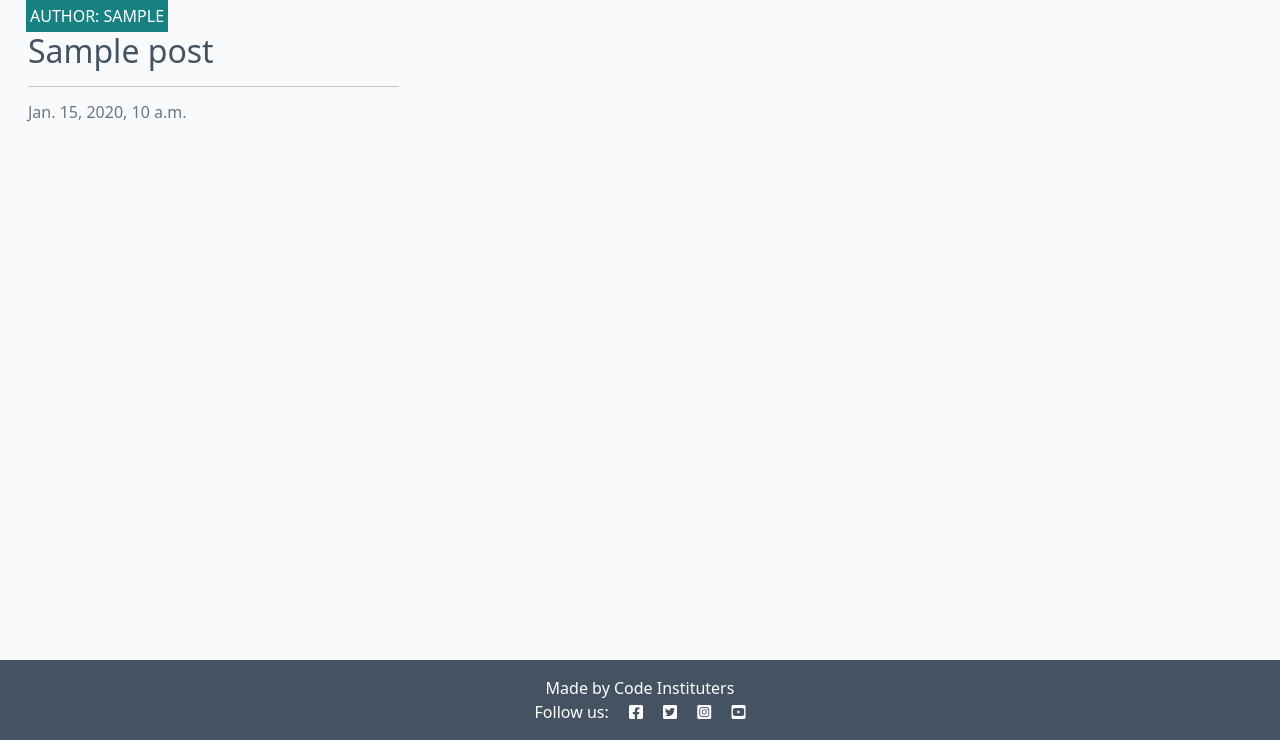
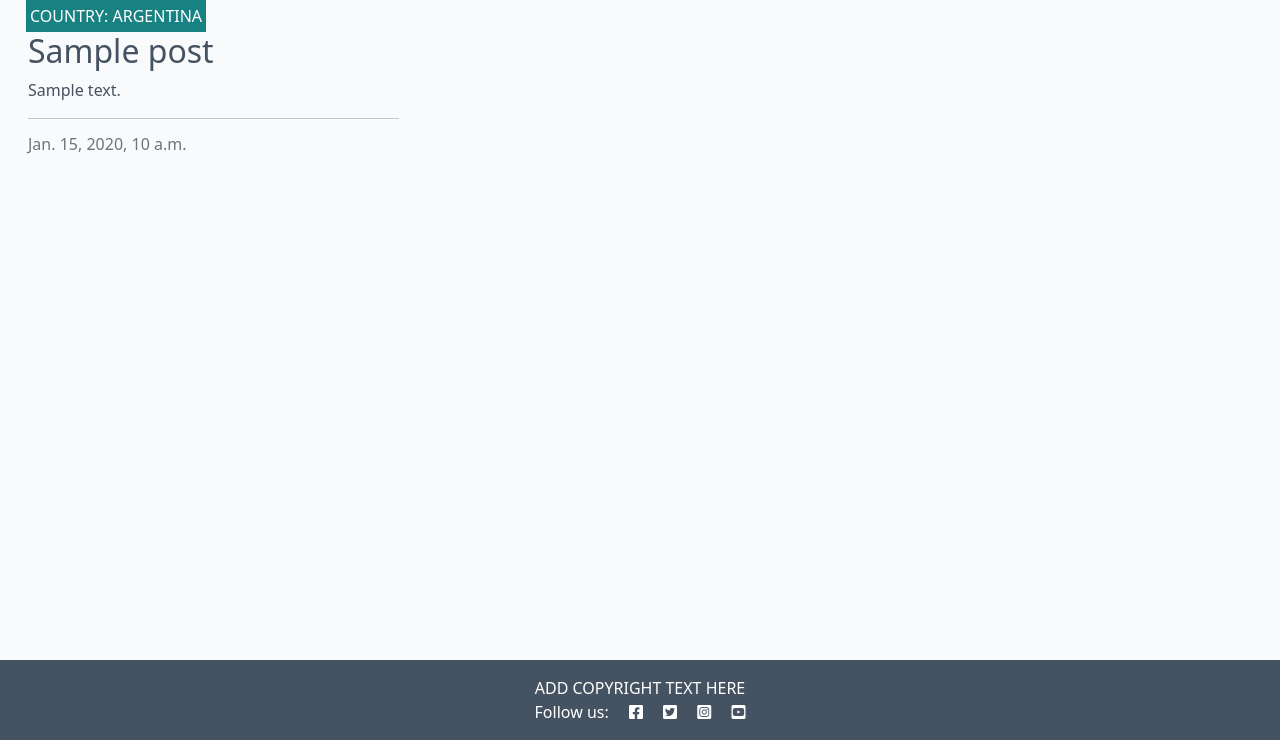
Before and after one commit to davidblue90125/travelblog, a Django app: page / in a window 1280 px wide. Shown: the part 60-800 px from the top of the page. Run offline with Django 4.2, Linux system fonts and the light colour scheme; tables that the repository leaves empty hold one stand-in row (values such as "Sample post").

Commit message:
add excerpts to home page

```diff
--- a/blog/templates/blog/index.html
+++ b/blog/templates/blog/index.html
@@ -15,11 +15,12 @@
                         <div class="card-body">
                             <div class="image-container">
                                 <div class="image-flash">
-                                    <p class="author">Author: {{ post.author }}</p>
+                                    <p class="country">Country: {{ post.get_country_display }}</p>
                                 </div>
                             </div>
                             <a href="#" class="post-link">
                                 <h2 class="card-title">{{ post.title }}</h2>
+                                <p class="card-text"> {{ post.excerpt }}</p>
                             </a>
 
                             <hr />
@@ -50,3 +51,6 @@
 
 <!-- index.html content ends here -->
 {% endblock %}
+{% block copyright %}
+    ADD COPYRIGHT TEXT HERE
+{% endblock copyright %}
--- a/static/css/style.css
+++ b/static/css/style.css
@@ -51,7 +51,7 @@ body {
     height: auto;
 }
 
-.author {
+.country {
     color: white;
     margin: 4px;
     text-transform: uppercase;
--- a/templates/base.html
+++ b/templates/base.html
@@ -39,7 +39,7 @@
                 <ul class="navbar-nav me-auto mb-2 mb-lg-0">
                     <li class="nav-item">
                         <a class="nav-link {% if request.path == home_url %}active{% endif %}" aria-current="page"
-                            href="#">Home</a>
+                            href="{% url 'home' %}">Home</a>
                     </li>
 
                 </ul>
@@ -60,7 +60,8 @@
 
     <!-- Footer -->
     <footer class="footer mt-auto py-3 dark-bg">
-        <p class="m-0 text-center text-white">Made by Code Instituters</p>
+        <p class="m-0 text-center text-white">
+            {% block copyright %}Made by Code Instituters{% endblock copyright %}</p>
         <p class="m-0 text-center text-white">Follow us: <i class="fab fa-facebook-square ms-3"></i>
             <i class="fab fa-twitter-square ms-3"></i>
             <i class="fab fa-instagram-square ms-3"></i>
```
